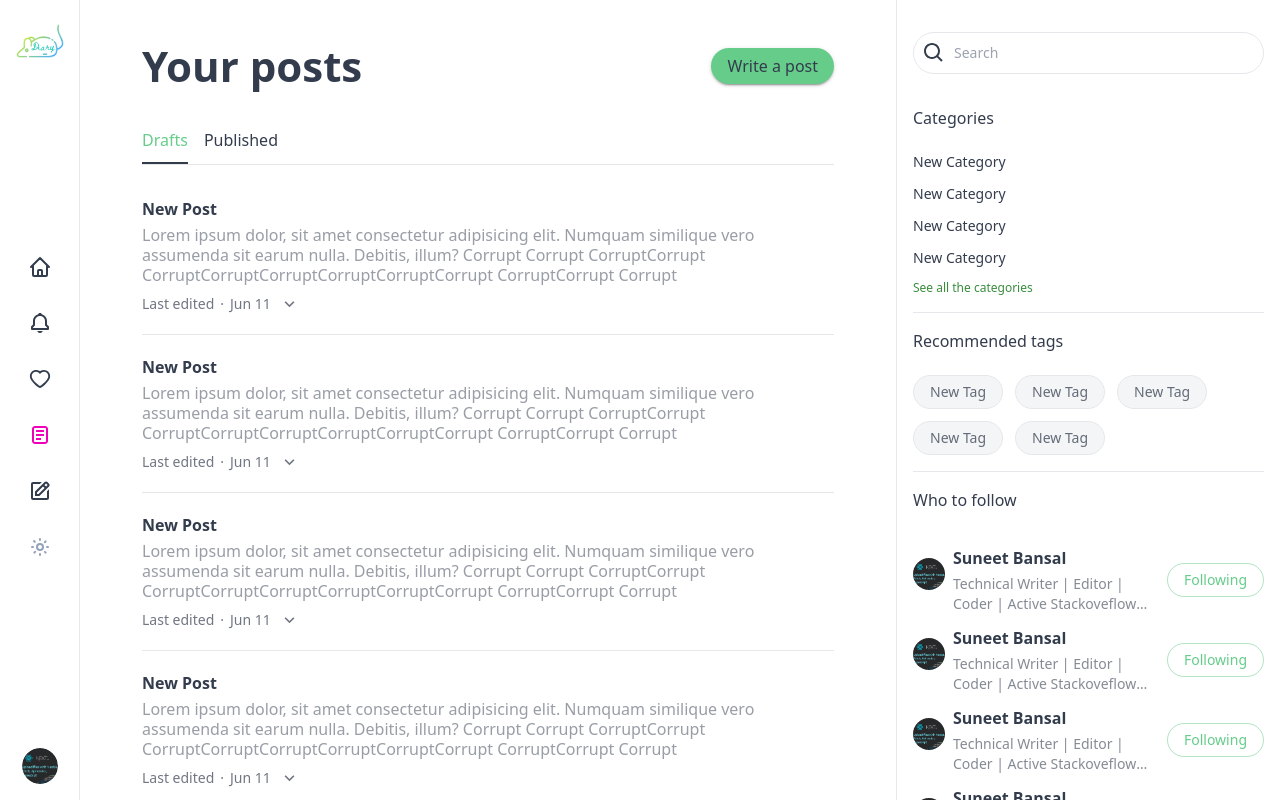
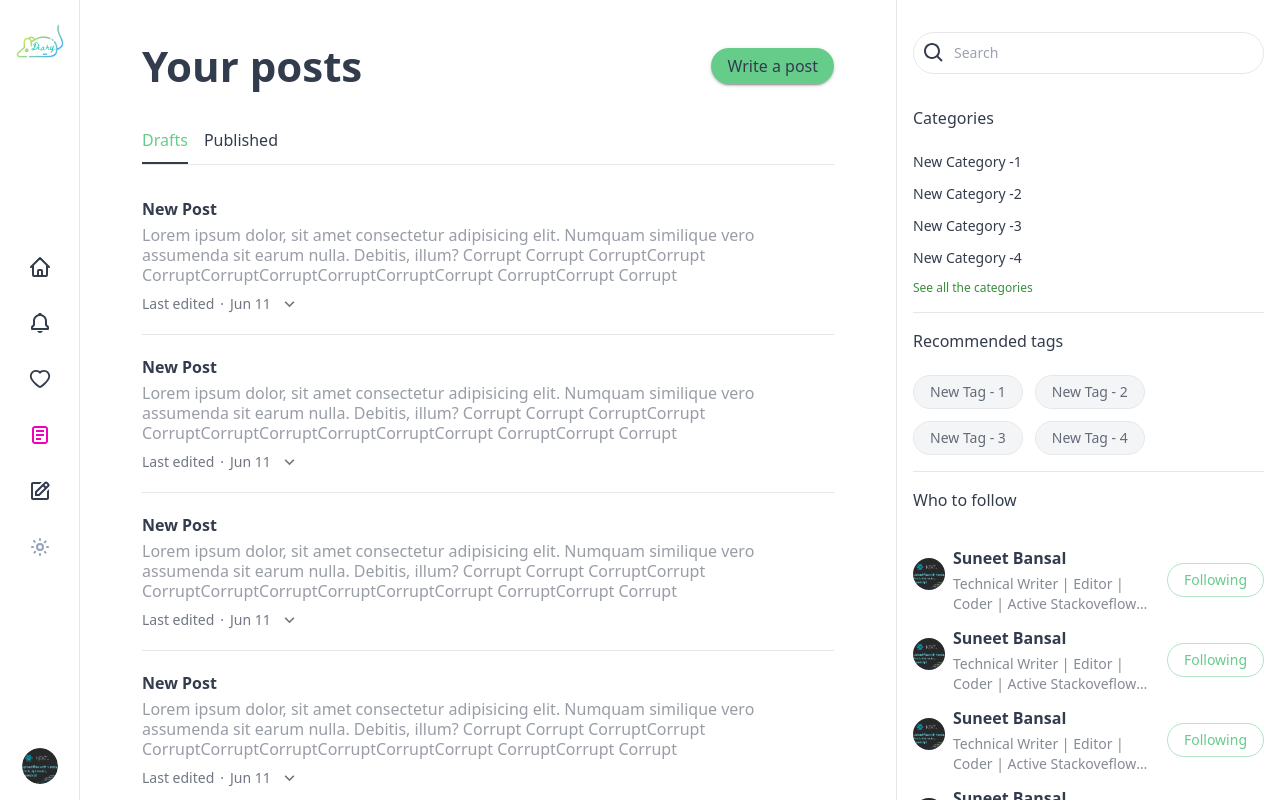
Before and after one commit to tuhinsaud4614/graphql-blog, a Next.js app in the folder frontend-web/: page /account/posts in a window 1280 px wide. Shown: the top 800 px of the page. Built offline with nearby package versions, Linux system fonts and the light colour scheme.

Commit message:
Page:PostsByTag
PostsSidebarTopAuthors component created

```diff
--- a/frontend-web/components/layout/UserLayout.tsx
+++ b/frontend-web/components/layout/UserLayout.tsx
@@ -30,43 +30,28 @@ export default function UserLayout({ hideSidebar = false, children }: Props) {
               moreLink="/categories"
               moreText="See all the categories"
             >
-              <SidebarCategory
-                title="New Category"
-                link={`/posts/categories/1`}
-              />
-              <SidebarCategory
-                title="New Category"
-                link={`/posts/categories/2`}
-              />
-              <SidebarCategory
-                title="New Category"
-                link={`/posts/categories/3`}
-              />
-              <SidebarCategory
-                title="New Category"
-                link={`/posts/categories/4`}
-              />
+              {Array.from({ length: 4 }).map((_, index) => (
+                <SidebarCategory
+                  key={index}
+                  title={"New Category -" + (index + 1)}
+                  link={ROUTES.postsByCategory("New Category" + (index + 1))}
+                />
+              ))}
             </SidebarContent>
             <div className={className.divider} />
             <SidebarContent
               title="Recommended tags"
               classes={{ items: className.items }}
             >
-              <Tag href="/posts/tag/1234" className={className.link}>
-                New Tag
-              </Tag>
-              <Tag href="/posts/tag/1234" className={className.link}>
-                New Tag
-              </Tag>
-              <Tag href="/posts/tag/1234" className={className.link}>
-                New Tag
-              </Tag>
-              <Tag href="/posts/tag/1234" className={className.link}>
-                New Tag
-              </Tag>
-              <Tag href="/posts/tag/1234" className={className.link}>
-                New Tag
-              </Tag>
+              {Array.from({ length: 4 }).map((_, index) => (
+                <Tag
+                  key={index}
+                  href={ROUTES.postsByTag("New Tag" + (index + 1))}
+                  className={className.link}
+                >
+                  New Tag - {index + 1}
+                </Tag>
+              ))}
             </SidebarContent>
             <div className={className.divider} />
             <SidebarContent
--- a/frontend-web/components/posts-by/SidebarCounter.tsx
+++ b/frontend-web/components/posts-by/SidebarCounter.tsx
@@ -6,7 +6,7 @@ const className = {
   topItem: "flex flex-col flex-grow shrink-0 basis-auto",
   topTotal: "text-[1.375rem] font-bold text-neutral dark:text-neutral-dark",
   topType: "mt-2.5 text-neutral dark:text-neutral-dark",
-  bottom: "w-[27rem] max-w-full mt-4 overflow-hidden",
+  bottom: "w-[27rem] max-w-full mt-4 overflow-hidden p-0.5",
   avatars: "list-none grid grid-cols-[repeat(12,_7.69%)] p-2 -ml-2",
   avatar:
     "shrink-0 h-9 w-9 ring-2 ring-base-300 dark:ring-base-dark-300 rounded-full relative",
--- /dev/null
+++ b/frontend-web/components/posts-by/SidebarTopAuthors.tsx
@@ -0,0 +1,53 @@
+import { ReactorModalItem } from "@component";
+import { useLockBody } from "@hooks";
+import FollowItem from "components/FollowItem";
+import ReactorModal from "components/ReactorModal";
+import { SidebarContent } from "components/Sidebar";
+import { Fragment, useState } from "react";
+
+const className = {
+  more: "mt-5 text-sm text-accent dark:text-accent-dark hover:text-neutral dark:hover:text-neutral-dark active:scale-95 self-start",
+};
+
+export default function SidebarTopAuthors() {
+  return (
+    <SidebarContent
+      title="Top Authors"
+      classes={{ items: "pb-4", title: "mt-8" }}
+    >
+      <FollowItem />
+      <FollowItem />
+      <FollowItem />
+      <FollowItem />
+      <li>
+        <SeeMore />
+      </li>
+    </SidebarContent>
+  );
+}
+
+function SeeMore() {
+  const [open, setOpen] = useState(false);
+  useLockBody(open);
+  return (
+    <Fragment>
+      <button
+        type="button"
+        aria-label="See more"
+        className={className.more}
+        onClick={() => setOpen(true)}
+      >
+        See more
+      </button>
+      <ReactorModal
+        title="Top Authors"
+        open={open}
+        onHide={() => setOpen(false)}
+      >
+        {Array.from({ length: 15 }).map((_, index) => (
+          <ReactorModalItem key={index} />
+        ))}
+      </ReactorModal>
+    </Fragment>
+  );
+}
--- a/frontend-web/components/posts-by/index.ts
+++ b/frontend-web/components/posts-by/index.ts
@@ -2,3 +2,4 @@ export { default as PostByCounter } from "./Counter";
 export { default as PostByHeader } from "./Header";
 export { default as PostByItems } from "./Items";
 export { default as PostBySidebarCounter } from "./SidebarCounter";
+export { default as PostBySidebarTopAuthors } from "./SidebarTopAuthors";
--- a/frontend-web/pages/posts/tags/[tagName].tsx
+++ b/frontend-web/pages/posts/tags/[tagName].tsx
@@ -1,16 +1,22 @@
-import { PostItem } from "@component";
+import { PostItem, Tag } from "@component";
 import { SearchLayout } from "components/Layout";
 import {
   PostByCounter,
   PostByHeader,
   PostByItems,
   PostBySidebarCounter,
+  PostBySidebarTopAuthors,
 } from "components/posts-by";
+import { SidebarContent } from "components/Sidebar";
 import { GetServerSideProps, NextPage } from "next";
 import { Fragment } from "react";
+import { ROUTES } from "utils/constants";
 
 const className = {
   item: "border-b dark:border-base-dark-300 last:border-none py-5 last:pb-0",
+  items: "list-none m-0 flex flex-wrap space-x-3 space-y-3 -mt-3 -ml-3",
+  link: "first:mt-3 first:ml-3 !rounded-full bg-neutral/5 dark:bg-neutral-dark/5 active:scale-95",
+  divider: "border-b dark:border-base-dark-300 w-full my-8",
 };
 
 interface Props {
@@ -23,6 +29,22 @@ const PostsByTagPage: NextPage<Props> = ({ query }) => {
       sidebar={
         <Fragment>
           <PostBySidebarCounter />
+          <hr className={className.divider} />
+          <SidebarContent
+            title="Related Tags"
+            classes={{ items: className.items }}
+          >
+            {Array.from({ length: 12 }).map((_, index) => (
+              <Tag
+                key={index}
+                href={ROUTES.postsByTag("Index" + (index + 1))}
+                className={className.link}
+              >
+                Index-{index + 1}
+              </Tag>
+            ))}
+          </SidebarContent>
+          <PostBySidebarTopAuthors />
         </Fragment>
       }
     >
```
